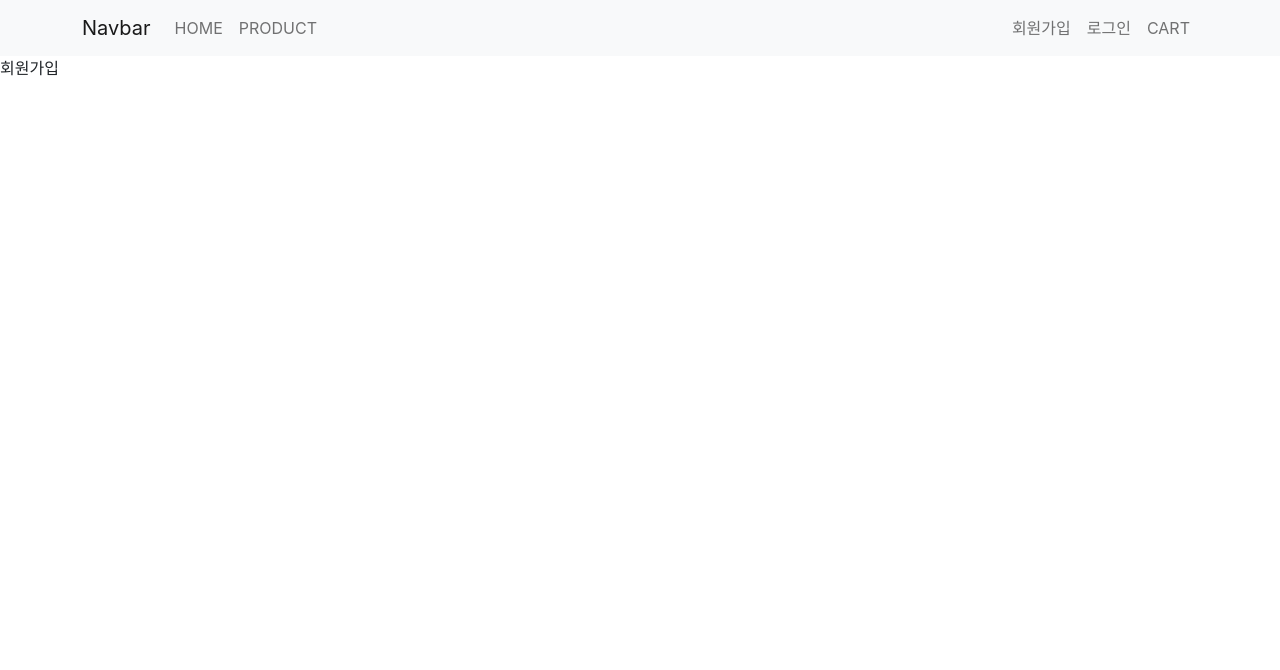
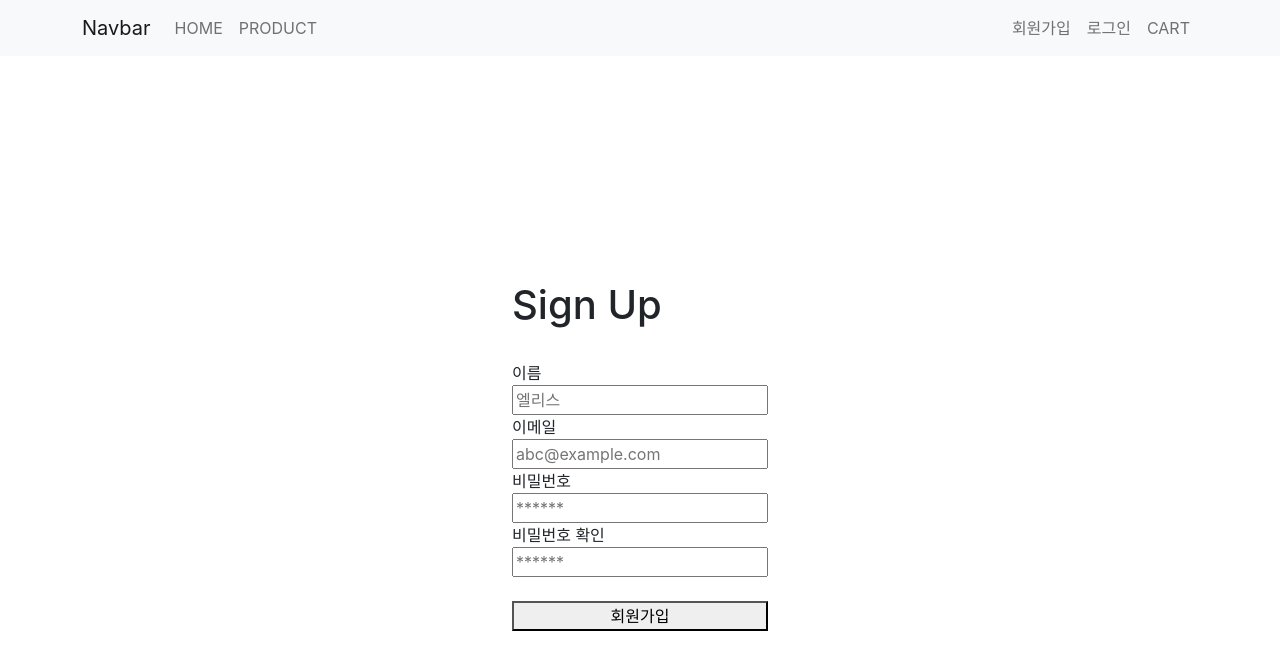
Before and after one commit to jeongjong10/EliceProject-BookStore_10team, a React (Create React App) app in the folder project/: page /register in a window 1280 px wide. Shown: the top 670 px of the page. Built offline with nearby package versions, Linux system fonts and the light colour scheme.

Commit message:
0131 작업 - main, list, detail, register (ongoing)

```diff
--- a/project/package.json
+++ b/project/package.json
@@ -6,6 +6,7 @@
     "@testing-library/jest-dom": "^5.16.5",
     "@testing-library/react": "^13.4.0",
     "@testing-library/user-event": "^13.5.0",
+    "axios": "^1.2.6",
     "bootstrap": "^5.2.3",
     "express": "^4.18.2",
     "react": "^18.2.0",
--- a/project/src/App.js
+++ b/project/src/App.js
@@ -1,12 +1,13 @@
-import './App.css';
-import { Nav, Navbar, Container } from 'react-bootstrap'
+import "./App.css";
+import { Nav, Navbar, Container } from "react-bootstrap";
 import { Routes, Route, useNavigate } from "react-router-dom";
-import Main from './views/routes/Main'
-import Register from './views/routes/Register'
-import Login from './views/routes/Login'
-import Cart from './views/routes/Cart'
-import Detail from './views/routes/Detail'
-import List from './views/routes/List'
+import Main from "./views/routes/Main";
+import Register from "./views/routes/Register";
+import Login from "./views/routes/Login";
+import Cart from "./views/routes/Cart";
+import Detail from "./views/routes/Detail";
+import List from "./views/routes/List";
+import Registerdone from "./views/routes/Registerdone";
 
 function App() {
   const navigate = useNavigate();
@@ -18,13 +19,43 @@ function App() {
         <Container>
           <Navbar.Brand href="#home">Navbar</Navbar.Brand>
           <Nav className="me-auto">
-            <Nav.Link onClick={() => {navigate('/')}}>HOME</Nav.Link>
-            <Nav.Link onClick={() => {navigate('/product/list')}}>PRODUCT</Nav.Link>
+            <Nav.Link
+              onClick={() => {
+                navigate("/");
+              }}
+            >
+              HOME
+            </Nav.Link>
+            <Nav.Link
+              onClick={() => {
+                navigate("/product/list");
+              }}
+            >
+              PRODUCT
+            </Nav.Link>
           </Nav>
-          <Nav className="ms-auto" >
-          <Nav.Link onClick={() => {navigate('/register')}}>회원가입</Nav.Link>
-          <Nav.Link onClick={() => {navigate('/login')}}>로그인</Nav.Link>
-          <Nav.Link onClick={() => {navigate('/cart')}}>CART</Nav.Link>
+          <Nav className="ms-auto">
+            <Nav.Link
+              onClick={() => {
+                navigate("/register");
+              }}
+            >
+              회원가입
+            </Nav.Link>
+            <Nav.Link
+              onClick={() => {
+                navigate("/login");
+              }}
+            >
+              로그인
+            </Nav.Link>
+            <Nav.Link
+              onClick={() => {
+                navigate("/cart");
+              }}
+            >
+              CART
+            </Nav.Link>
           </Nav>
         </Container>
       </Navbar>
@@ -38,8 +69,8 @@ function App() {
         <Route path="/cart" element={<Cart />} />
         <Route path="/product/list" element={<List />} />
         <Route path="/product/detail" element={<Detail />} />
+        <Route path="/registerdone" element={<Registerdone />} />
       </Routes>
-
     </div>
   );
 }
--- a/project/src/temp.js
+++ b/project/src/temp.js
@@ -1,4 +1,4 @@
-// 상품 임시데이터 입니다. 삭제 금지!
+// 임시데이터 입니다. 삭제 금지!
 
 export const item = [
   {
--- a/project/src/views/routes/Login.js
+++ b/project/src/views/routes/Login.js
@@ -1,10 +1,7 @@
-import React from 'react'
+import React from "react";
 
 const Login = () => {
+  return <div>로그인</div>;
+};
 
-  return (
-    <div>로그인</div>
-  )
-}
-
-export default Login
+export default Login;
--- a/project/src/views/routes/Register.js
+++ b/project/src/views/routes/Register.js
@@ -1,10 +1,104 @@
-import React from 'react'
+import React, { useState } from "react";
+import { Routes, Route, useNavigate } from "react-router-dom";
+const Register = () => {
+  const [name, setName] = useState("");
+  const [email, setEmail] = useState("");
+  const [password, setPassword] = useState("");
+  const [confirmPassword, setConfirmPassword] = useState("");
 
-const Register = () => {
+  const navigate = useNavigate();
+  const userdata = { name, email, password };
+  const isEmail = (email) => {
+    return String(email)
+      .toLowerCase()
+      .match(
+        /^(([^<>()[\]\\.,;:\s@"]+(\.[^<>()[\]\\.,;:\s@"]+)*)|(".+"))@((\[[0-9]{1,3}\.[0-9]{1,3}\.[0-9]{1,3}\.[0-9]{1,3}\])|(([a-zA-Z\-0-9]+\.)+[a-zA-Z]{2,}))$/
+      );
+  };
+
+  const onNameHandler = (event) => {
+    setName(event.currentTarget.value);
+  };
+  const onEmailHandler = (event) => {
+    setEmail(event.currentTarget.value);
+  };
+  const onPasswordHandler = (event) => {
+    setPassword(event.currentTarget.value);
+  };
+  const onConfirmPasswordHandler = (event) => {
+    setConfirmPassword(event.currentTarget.value);
+  };
+  const onSubmitHandler = (event) => {
+    event.preventDefault();
+
+    //입력 확인
+    if (name.length < 2 || password.length < 4) {
+      return alert("이름은 2글자 이상, 비밀번호는 4글자 이상이어야 합니다.");
+    } else if (!isEmail(email)) {
+      return alert("이메일 형식이 맞지 않습니다.");
+    } else if (password !== confirmPassword) {
+      return alert("비밀번호가 비밀번호 확인과 일치하지 않습니다.");
+    } else {
+      return (
+        alert("정상적으로 회원가입되었습니다."),
+        console.log(userdata),
+        navigate("/registerdone")
+      );
+    }
+  };
 
   return (
-    <div>회원가입</div>
-  )
-}
+    <div
+      style={{
+        display: "flex",
+        justifyContent: "center",
+        alignItems: "center",
+        width: "100%",
+        height: "100vh",
+      }}
+    >
+      <form style={{ display: "flex", flexDirection: "column" }}>
+        <h1>Sign Up</h1>
+        <br />
+        <div>이름</div>
+        <input
+          type="text"
+          value={name}
+          placeholder="엘리스"
+          onChange={onNameHandler}
+        />
+        <div>이메일</div>
+        <input
+          type="email"
+          value={email}
+          placeholder="abc@example.com"
+          onChange={onEmailHandler}
+        />
+        <div>비밀번호</div>
+        <input
+          type="password"
+          value={password}
+          placeholder="******"
+          onChange={onPasswordHandler}
+        />
+        <div>비밀번호 확인</div>
+        <input
+          type="password"
+          value={confirmPassword}
+          placeholder="******"
+          onChange={onConfirmPasswordHandler}
+        />
+        <br />
+        <button
+          onClick={(event) => {
+            onSubmitHandler(event);
+          }}
+        >
+          회원가입
+        </button>
+      </form>
+    </div>
+  );
+};
 
-export default Register
+export default Register;
--- /dev/null
+++ b/project/src/views/routes/Registerdone.js
@@ -0,0 +1,25 @@
+import React from "react";
+import { useNavigate } from "react-router-dom";
+const Registerdone = () => {
+  const navigate = useNavigate();
+  return (
+    <div
+      style={{
+        display: "flex",
+        justifyContent: "center",
+        alignItems: "center",
+        width: "100%",
+        height: "80vh",
+      }}
+    >
+      <form style={{ display: "flex", flexDirection: "column" }}>
+        <h1>회원가입이 완료되었습니다.</h1>
+        <br />
+
+        <button onClick={() => navigate("/login")}>로그인 하기</button>
+      </form>
+    </div>
+  );
+};
+
+export default Registerdone;
```
Also changed, not shown: project/src/db/a.txt (deleted), project/src/middlewares/a.txt (deleted), project/src/routers/a.txt (deleted), project/src/services/a.txt (deleted), 1 other file (tests, documents, lock files or other folders).
